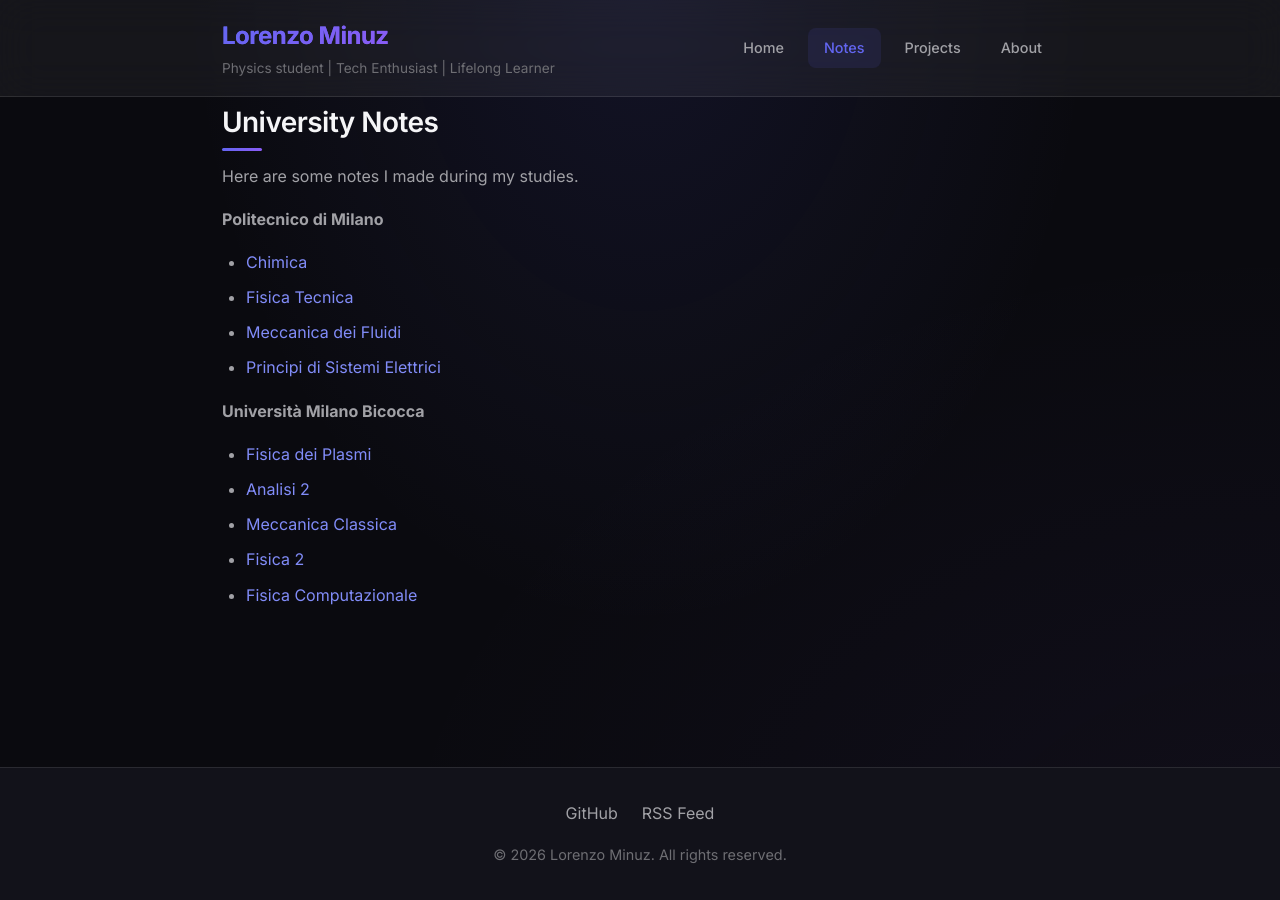
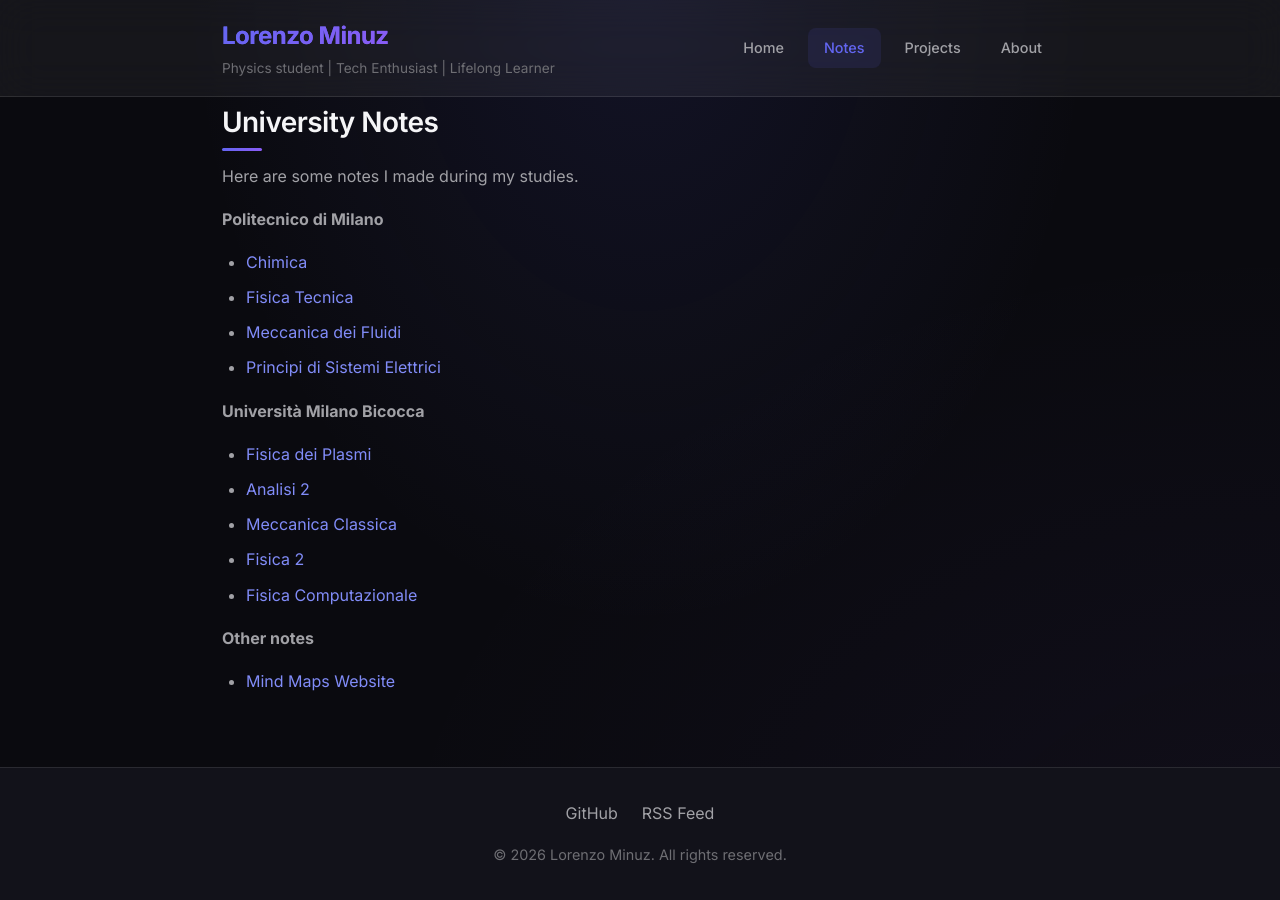
Before and after one commit to LM0516/LM0516.github.io, a Jekyll site: the page built from notes.markdown, in a window 1280 px wide and 900 px high, scrolled down 30 px. Built offline with Jekyll 4.4.1, drawn with Linux system fonts in a browser that asks for light colours.

Commit message:
added a new link

```diff
--- a/notes.markdown
+++ b/notes.markdown
@@ -22,3 +22,7 @@ Here are some notes I made during my studies.
 * [Meccanica Classica](/pdf/Appunti_Meccanica_Classica.pdf)
 * [Fisica 2](/pdf/Appunti_Fisica_2.pdf)
 * [Fisica Computazionale](/pdf/Relazione_Fisica_Computazionale.pdf)
+
+**Other notes**
+
+* [Mind Maps Website](https://LM0516.github.io/personal-mind-maps/)
```
